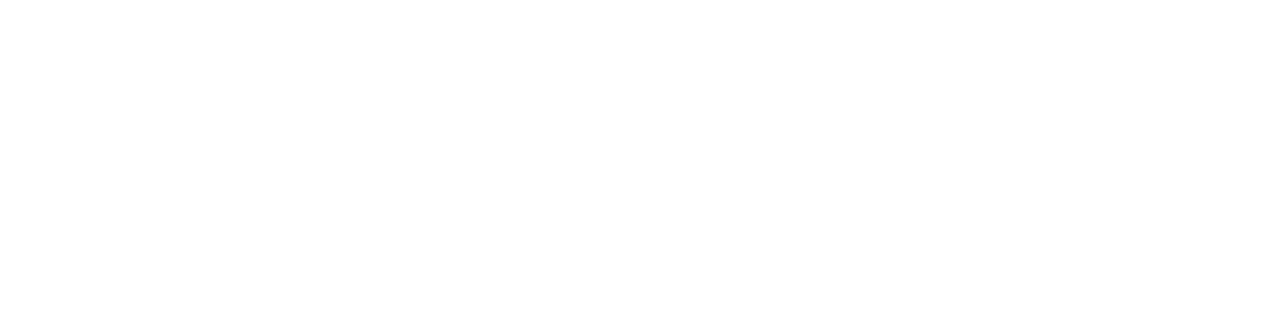
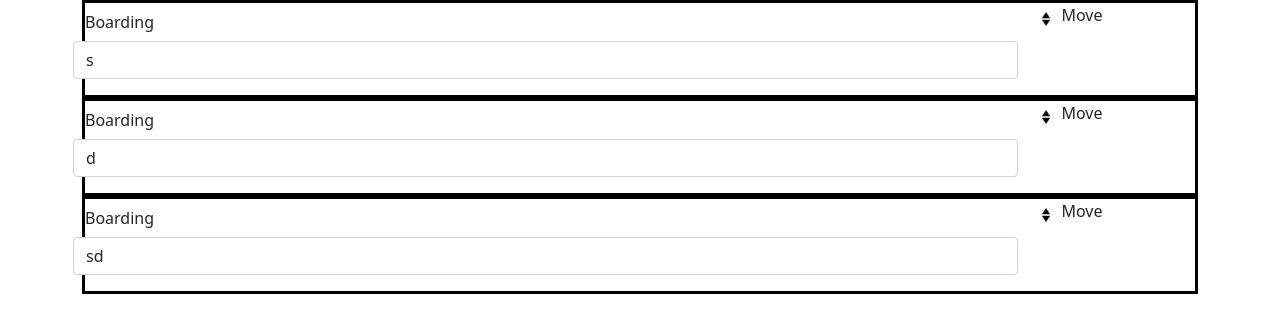
Before and after one commit to digimakergo/contenttype-designer, a React (Create React App) app in the folder client/: page / in a window 1280 px wide. Shown: the top 332 px of the page. Built offline with nearby package versions, Linux system fonts and the light colour scheme.

Commit message:
drag and drop functionality
- Added the component DragNDropcomponent for fields that use the functionality
- Removed antd from package.json
- Summary.tsx returned nothing and gave an error so i made it return <></>

```diff
--- a/client/package.json
+++ b/client/package.json
@@ -12,7 +12,8 @@
     "@types/node": "^16.11.19",
     "@types/react": "^17.0.38",
     "@types/react-dom": "^17.0.11",
-    "antd": "^4.18.3",
+    "bootstrap": "^5.1.3",
+    "immutability-helper": "^3.1.1",
     "react": "^17.0.2",
     "react-bootstrap": "^2.1.1",
     "react-dnd": "^14.0.5",
--- a/client/src/App.tsx
+++ b/client/src/App.tsx
@@ -1,25 +1,71 @@
+import { useState, useCallback } from 'react';
 import './App.css';
 import { Form, Container } from 'react-bootstrap';
 import { DndProvider } from 'react-dnd';
 import { HTML5Backend } from 'react-dnd-html5-backend';
+import update from 'immutability-helper';
+import Boarding from './components/Boarding';
+import DragNDropComponent from './components/DragNDropComponent';
 
 
 
 
 function App() {
 
+
+
+  const [list, setList] = useState([
+    {
+      id: 1,
+      txt: "s"
+    },
+    {
+      id: 2,
+      txt:"d"
+    },
+    {
+      id: 3,
+      txt:"sd"
+    },
+
+  ]);
+
+  const moveItem = useCallback(
+    (dragIndex:number, hoverIndex:number) => {
+      const dragField = list[dragIndex]
+      setList(
+        update(list, {
+          $splice:[
+            [dragIndex, 1],
+            [hoverIndex, 0, dragField]
+          ],
+        }),
+      )
+    },
+    [list],
+  )
+
   const onSubmit = () => {
     console.log("submitting to the server!");
+  }
+  const onSubmitSuccess = () => {
+    console.log("submitting to the server succeded!");
   }
   const onSubmitFailed = () => {
     console.log("submitting to the server failed!");
   }
+
   return (
     <div className="App">
       <Container>
       <Form>
         <DndProvider backend={HTML5Backend}>
 
+          {list.map((field:any, index:number) => (
+            <DragNDropComponent key={field.id} index={index} id={field.id} txt={field.txt} moveItem={moveItem}>
+              <Boarding txt={field.txt}/>
+            </DragNDropComponent>
+          ))}
         </DndProvider>
 
 
--- a/client/src/components/Boarding.tsx
+++ b/client/src/components/Boarding.tsx
@@ -1,23 +1,44 @@
 import { Form, Row, Col } from 'react-bootstrap';
 
-const Boarding = () => {//do we remove the required or not use the field if empty.
+
+const Boarding = (props:any) => {
+
     return (
+        <>
+            <Row className='justify-content-start'>
+                <Form.Label style={{textAlign:"left"}}column sm="2" >
+                    Boarding
+                </Form.Label>
+            </Row>
+            <Row>
+                <Form.Control type="text" value={props.txt}/>
+            </Row>
+        </>
+    )
+}
 
-
-        <Form.Group className="mb-3 boarding" controlId="boarding">
-            <Row className='justify-content-start'>
-            <Form.Label style={{textAlign:"left"}}column sm="2" >
-                Boarding
-            </Form.Label>
+/*<div  style={ isDragging ? {backgroundColor: "black"} : {}} >
+        <Form.Group  className="mb-3 boarding" controlId="boarding">
+            <Row>
+                <Col className="col-11">
+                    <Row className='justify-content-start'>
+                        <Form.Label style={{textAlign:"left"}}column sm="2" >
+                            Boarding
+                        </Form.Label>
+                    </Row>
+                    <Form.Control type="text" value={props.txt}/>
+                </Col>
+                <Col className="col-1">
+                    <Move handlerId={handlerId} ref={drag} />
+                </Col>
             </Row>
-
-            <Form.Control type="text"/>
-
         </Form.Group>
+        </div> */
 
 
 
-    )
-}
+        /*<div ref={ref} style={{ ...style, opacity }} data-handler-id={handlerId}>
+
+    </div> */
 
 export default Boarding;
--- /dev/null
+++ b/client/src/components/DragNDropComponent.tsx
@@ -0,0 +1,85 @@
+import { useRef} from 'react';
+import { Form, Col, Row} from 'react-bootstrap';
+import Move from './Move';
+import { useDrag, useDrop, DropTargetMonitor } from "react-dnd";
+import { XYCoord } from 'dnd-core';
+import { ItemTypes } from './ItemTypes';
+
+interface DragItem {
+    index:number,
+    id:string,
+    type:string
+
+}
+
+const DragNDropComponent = (props:any) => {
+
+    const ref = useRef<HTMLDivElement>(null);
+    const [{ handlerId }, drop] = useDrop(() => ({
+        accept: ItemTypes.Image,
+        collect: (monitor) => ({
+            handlerId: !!monitor.getHandlerId(),
+        }),
+        hover(item: DragItem, monitor: DropTargetMonitor) {
+            if(!ref.current){
+                return;
+            }
+
+            const dragIndex = item.index;
+            const hoverIndex = props.index;
+
+            if(dragIndex === hoverIndex){
+                return;
+            }
+
+            const hoverBoundingRect = ref.current?.getBoundingClientRect();
+            const hoverMiddelY = (hoverBoundingRect.bottom - hoverBoundingRect.top) /2;
+            const clientOffset = monitor.getClientOffset();
+            const hoverClientY = (clientOffset as XYCoord).y - hoverBoundingRect.top;
+
+            if(dragIndex < hoverIndex && hoverClientY < hoverMiddelY){
+                return;
+            }
+            if(dragIndex > hoverIndex && hoverClientY > hoverMiddelY){
+                return;
+            }
+
+            props.moveItem(dragIndex, hoverIndex);
+
+            item.index = hoverIndex;
+        },
+    })
+    );
+    const id = props.id;
+    const index = props.index;
+    const [{ isDragging }, drag] = useDrag(() => ({
+        type:ItemTypes.Image,
+        item: () => {
+            return { id, index}
+        },
+        collect: (monitor) => ({
+            isDragging: !!monitor.isDragging(),
+        })
+    }));
+
+    const opacity = isDragging ? 0 : 1;
+    drag(drop(ref))
+
+
+    return (
+        <div ref={ref}  data-handler-id={props.handlerId} style={{border: "solid black"}}  >
+            <Form.Group  className="mb-3 boarding" controlId="boarding">
+            <Row>
+                <Col className="col-10">
+                    {props.children}
+                </Col>
+                <Col className="col-1">
+                    <Move  ref={ref} handlerId={handlerId}/>
+                </Col>
+            </Row>
+        </Form.Group>
+        </div>
+    )
+}
+
+export default DragNDropComponent
--- /dev/null
+++ b/client/src/components/ItemTypes.ts
@@ -0,0 +1,4 @@
+export const ItemTypes = {
+    Boarding:'boarding',
+    Image:'img',
+}
--- a/client/src/components/Move.tsx
+++ b/client/src/components/Move.tsx
@@ -1,15 +1,24 @@
-import { useDrag } from "react-dnd";
+import Row from 'react-bootstrap/Row';
+import Col from 'react-bootstrap/Col';
+
 
 
 const Move = (props:any) => {
 
-    const [, drag] = useDrag(() => ({
-        type:"image",
-        item: props.id
-    }));
+
 
     return (
-        <img src=""/>
+        <div >
+            <Row>
+                <Col className="col-4">
+                    <img ref={props.ref}  src="/images/move.png" className="img" style={{width:"2rem"}}/>
+                </Col>
+                <Col className="col-8 justify-content-center align-item-center">
+                    <p className="p">Move</p>
+                </Col>
+            </Row>
+            </div>
+
     )
 }
 
--- a/client/src/components/Summary.tsx
+++ b/client/src/components/Summary.tsx
@@ -3,7 +3,7 @@
 
 function Summary() {
     return (
-
+       <></>
     )
 }
 
```
Also changed, not shown: client/public/images/move.png (added), 1 other file (tests, documents, lock files or other folders).
